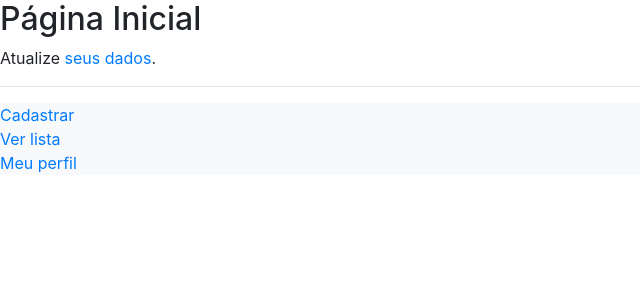
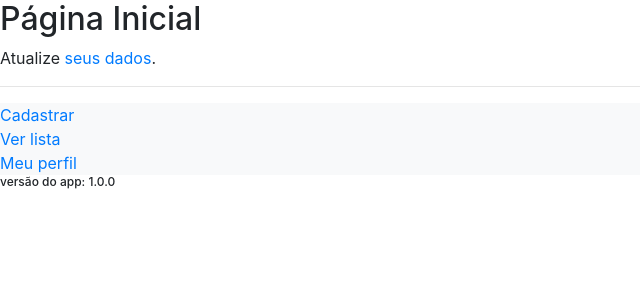
Before and after one commit to manubarb/learning-django, a Django app: page /index/ in a window 1280 px wide. Shown: the top 300 px of the page, without its empty margins (0-640 px from the left). Run offline with Django 5.2, Linux system fonts and the light colour scheme; some libraries are stand-ins or nearby versions.

Commit message:
Alterações p/ rodar no windows; tirei o braces; adicionei version

```diff
--- a/teste_projeto/cadastros/templates/cadastros/modelo.html
+++ b/teste_projeto/cadastros/templates/cadastros/modelo.html
@@ -40,4 +40,7 @@
     <script src="https://cdn.jsdelivr.net/npm/@popperjs/core@2.9.2/dist/umd/popper.min.js"></script>
     <script src="https://stackpath.bootstrapcdn.com/bootstrap/4.5.2/js/bootstrap.min.js"></script>
 </body>
+<footer>
+    <h6 style="font-size: 12px;">versão do app: {{ version }}</h6>
+</footer>
 </html>
--- a/teste_projeto/cadastros/views.py
+++ b/teste_projeto/cadastros/views.py
@@ -3,11 +3,11 @@ from django.db.models.query import QuerySet
 from django.views.generic import CreateView, ListView, UpdateView, DeleteView, TemplateView
 from .models import Campo
 from django.urls import reverse_lazy
-from django.contrib.auth.mixins import LoginRequiredMixin
-from braces.views import GroupRequiredMixin
-from django.shortcuts import get_object_or_404
+from django.contrib.auth.mixins import LoginRequiredMixin, UserPassesTestMixin
+from django.shortcuts import get_object_or_404, render
+from django.conf import settings
 
-class CampoCreate(GroupRequiredMixin, LoginRequiredMixin, CreateView):
+class CampoCreate(UserPassesTestMixin, LoginRequiredMixin, CreateView):
     group_required = u"admin"
     login_url = reverse_lazy('login')
     model = Campo
@@ -34,7 +34,7 @@ class CampoList(LoginRequiredMixin, ListView):
         self.object_list = Campo.objects.filter(usuario=self.request.user)
         return self.object_list
 
-class CampoUpdate(GroupRequiredMixin, LoginRequiredMixin, UpdateView):
+class CampoUpdate(UserPassesTestMixin, LoginRequiredMixin, UpdateView):
     group_required = u"admin"
     login_url = reverse_lazy('login')
     model = Campo
@@ -46,7 +46,7 @@ class CampoUpdate(GroupRequiredMixin, LoginRequiredMixin, UpdateView):
         self.object = get_object_or_404(Campo, pk=self.kwargs['pk'], usuario=self.request.user)
         return self.object
 
-class CampoDelete(GroupRequiredMixin, LoginRequiredMixin, DeleteView):
+class CampoDelete(UserPassesTestMixin, LoginRequiredMixin, DeleteView):
     group_required = u"admin"
     login_url = reverse_lazy('login')
     model = Campo
--- /dev/null
+++ b/teste_projeto/teste_projeto/context_processors.py
@@ -0,0 +1,5 @@
+# meuapp/context_processors.py
+from django.conf import settings
+
+def app_version(request):
+    return {'version': settings.VERSION}
--- a/teste_projeto/teste_projeto/settings.py
+++ b/teste_projeto/teste_projeto/settings.py
@@ -30,6 +30,8 @@ ALLOWED_HOSTS = []
 
 
 # Application definition
+
+VERSION = '1.0.0'
 
 INSTALLED_APPS = [
     'django.contrib.admin',
@@ -66,6 +68,7 @@ TEMPLATES = [
                 'django.template.context_processors.request',
                 'django.contrib.auth.context_processors.auth',
                 'django.contrib.messages.context_processors.messages',
+                'teste_projeto.context_processors.app_version',
             ],
         },
     },
```
